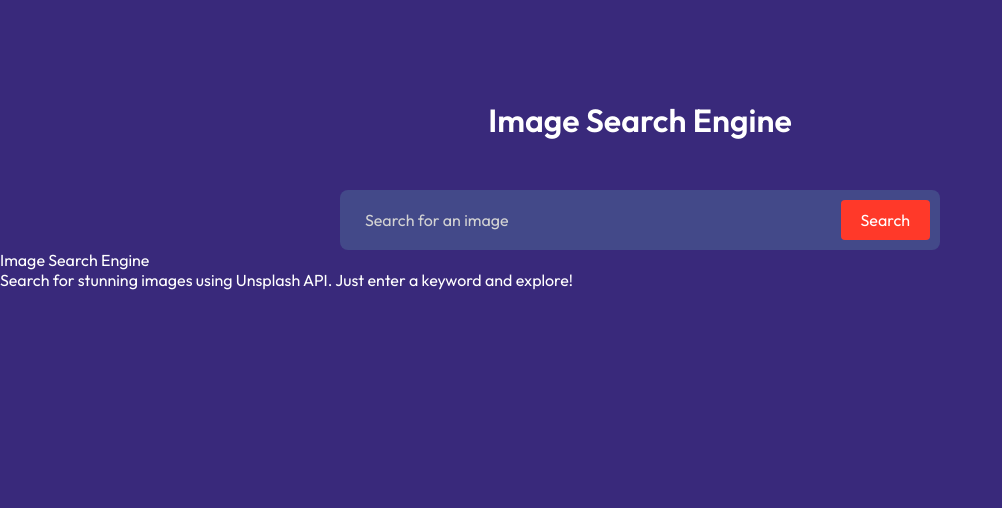
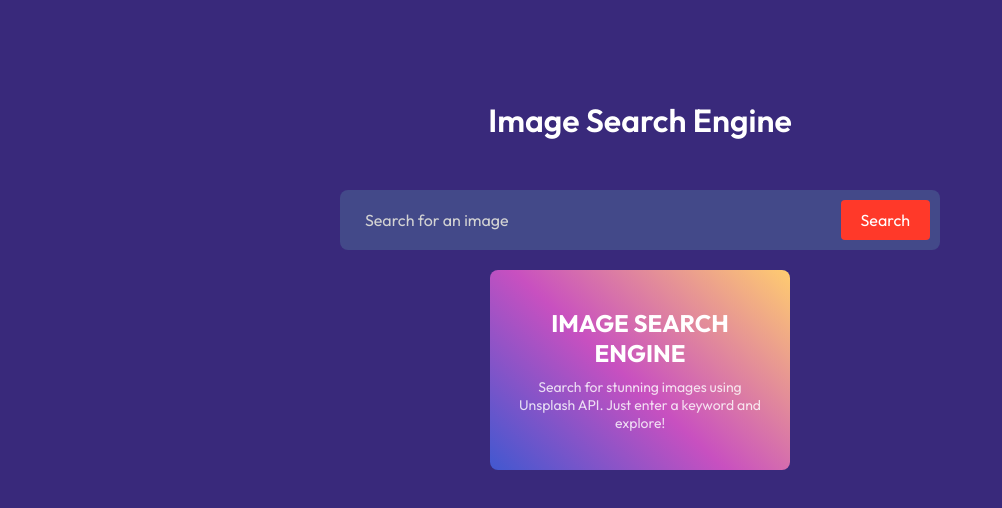
Before and after one commit to AyushT05/Image-Search-Engine, a plain HTML site: page index.html in a window 1280 px wide. Shown: the whole page, without its empty margins (0-1002 px from the left). Drawn offline with Linux system fonts and the light colour scheme.

Commit message:
Update style.css

```diff
--- a/style.css
+++ b/style.css
@@ -158,3 +158,74 @@ form button {
        font-size :16px ;/* Font size adjustment*/
    }
 }
+
+/* Existing styles remain unchanged... */
+
+/* Card styles */
+.card {
+    width: 300px;
+    height: 200px;
+    background-color: #4158D0;
+    background-image: linear-gradient(43deg, #4158D0 0%, #C850C0 46%, #FFCC70 100%);
+    border-radius: 8px;
+    color: white;
+    overflow: hidden;
+    position: relative;
+    transform-style: preserve-3d;
+    perspective: 1000px;
+    transition: all 0.5s cubic-bezier(0.23, 1, 0.320, 1);
+    cursor: pointer;
+    margin: 20px auto; /* Center the card */
+}
+
+.card-content {
+    padding: 20px;
+    position: relative;
+    z-index: 1;
+    display: flex;
+    flex-direction: column;
+    gap: 10px;
+    color: white;
+    align-items: center;
+    justify-content: center;
+    text-align: center;
+    height: 100%;
+}
+
+.card-content .card-title {
+    font-size: 24px;
+    font-weight: 700;
+    color: inherit;
+    text-transform: uppercase;
+}
+
+.card-content .card-para {
+    color: inherit;
+    opacity: 0.8;
+    font-size: 14px;
+}
+
+.card:hover {
+    transform: rotateY(10deg) rotateX(10deg) scale(1.05);
+    box-shadow: 0 10px 20px rgba(0, 0, 0, 0.2);
+}
+
+.card:before,
+.card:after {
+   content: "";
+   position: absolute;
+   top: 0;
+   left: 0; /* Adjusted for both pseudo-elements */
+   width: 100%;
+   height: 100%;
+}
+
+.card:hover:before {
+   transform: translateX(-100%);
+}
+
+.card:hover:after {
+   transform: translateX(100%);
+}
+
+/* Existing styles continue... */
```
